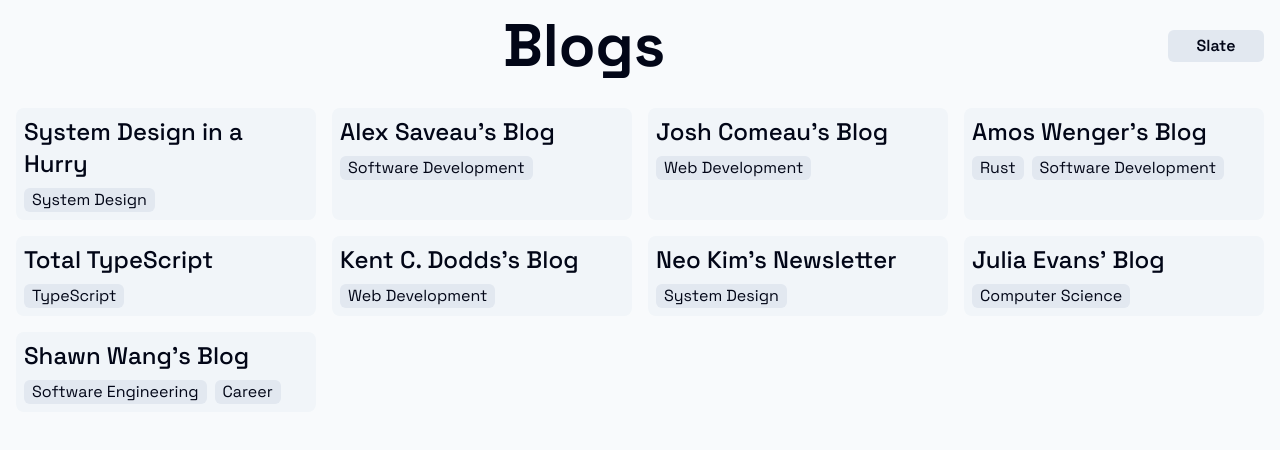
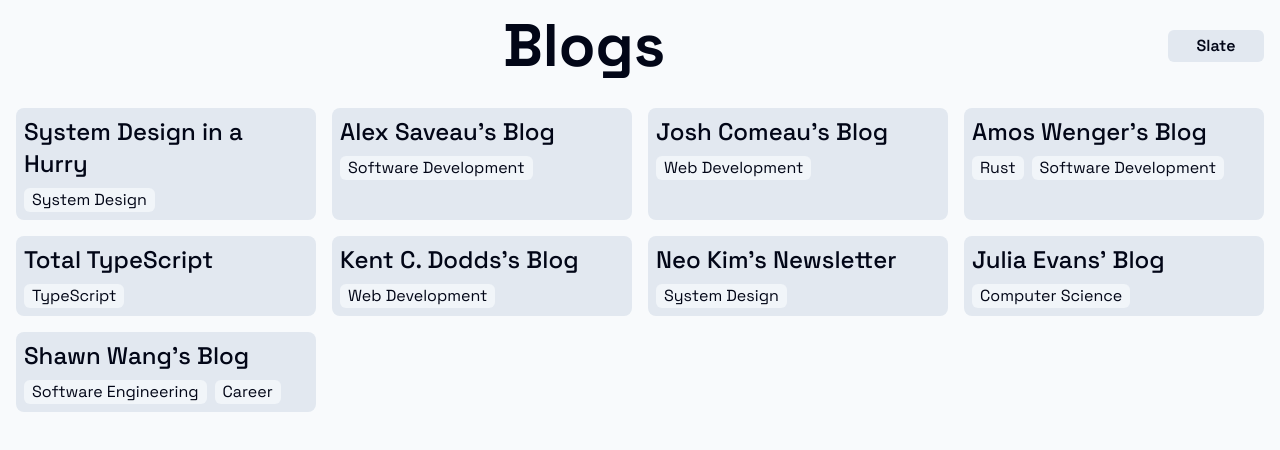
Before and after one commit to nobleknightt/blogs, a Svelte app: page / in a window 1280 px wide. Shown: the top 450 px of the page. Built offline with nearby package versions, Linux system fonts and the light colour scheme.

Commit message:
Swapped Card and Tag Color

```diff
--- a/src/App.svelte
+++ b/src/App.svelte
@@ -5,155 +5,155 @@
     {
       name: "Slate",
       backgroundColor: "bg-slate-50",
-      backgroundColor_Card: "bg-slate-100",
-      backgroundColor_Tag: "bg-slate-200",
+      backgroundColor_Tag: "bg-slate-100",
+      backgroundColor_Card: "bg-slate-200",
       textColor: "text-slate-950",
     },
     {
       name: "Gray",
       backgroundColor: "bg-gray-50",
-      backgroundColor_Card: "bg-gray-100",
-      backgroundColor_Tag: "bg-gray-200",
+      backgroundColor_Tag: "bg-gray-100",
+      backgroundColor_Card: "bg-gray-200",
       textColor: "text-gray-950",
     },
     {
       name: "Zinc",
       backgroundColor: "bg-zinc-50",
-      backgroundColor_Card: "bg-zinc-100",
-      backgroundColor_Tag: "bg-zinc-200",
+      backgroundColor_Tag: "bg-zinc-100",
+      backgroundColor_Card: "bg-zinc-200",
       textColor: "text-zinc-950",
     },
     {
       name: "Neutral",
       backgroundColor: "bg-neutral-50",
-      backgroundColor_Card: "bg-neutral-100",
-      backgroundColor_Tag: "bg-neutral-200",
+      backgroundColor_Tag: "bg-neutral-100",
+      backgroundColor_Card: "bg-neutral-200",
       textColor: "text-neutral-950",
     },
     {
       name: "Stone",
       backgroundColor: "bg-stone-50",
-      backgroundColor_Card: "bg-stone-100",
-      backgroundColor_Tag: "bg-stone-200",
+      backgroundColor_Tag: "bg-stone-100",
+      backgroundColor_Card: "bg-stone-200",
       textColor: "text-stone-950",
     },
     {
       name: "Red",
       backgroundColor: "bg-red-50",
-      backgroundColor_Card: "bg-red-100",
-      backgroundColor_Tag: "bg-red-200",
+      backgroundColor_Tag: "bg-red-100",
+      backgroundColor_Card: "bg-red-200",
       textColor: "text-red-950",
     },
     {
       name: "Orange",
       backgroundColor: "bg-orange-50",
-      backgroundColor_Card: "bg-orange-100",
-      backgroundColor_Tag: "bg-orange-200",
+      backgroundColor_Tag: "bg-orange-100",
+      backgroundColor_Card: "bg-orange-200",
       textColor: "text-orange-950",
     },
     {
       name: "Amber",
       backgroundColor: "bg-amber-50",
-      backgroundColor_Card: "bg-amber-100",
-      backgroundColor_Tag: "bg-amber-200",
+      backgroundColor_Tag: "bg-amber-100",
+      backgroundColor_Card: "bg-amber-200",
       textColor: "text-amber-950",
     },
     {
       name: "Yellow",
       backgroundColor: "bg-yellow-50",
-      backgroundColor_Card: "bg-yellow-100",
-      backgroundColor_Tag: "bg-yellow-200",
+      backgroundColor_Tag: "bg-yellow-100",
+      backgroundColor_Card: "bg-yellow-200",
       textColor: "text-yellow-950",
     },
     {
       name: "Lime",
       backgroundColor: "bg-lime-50",
-      backgroundColor_Card: "bg-lime-100",
-      backgroundColor_Tag: "bg-lime-200",
+      backgroundColor_Tag: "bg-lime-100",
+      backgroundColor_Card: "bg-lime-200",
       textColor: "text-lime-950",
     },
     {
       name: "Green",
       backgroundColor: "bg-green-50",
-      backgroundColor_Card: "bg-green-100",
-      backgroundColor_Tag: "bg-green-200",
+      backgroundColor_Tag: "bg-green-100",
+      backgroundColor_Card: "bg-green-200",
       textColor: "text-green-950",
     },
     {
       name: "Emerald",
       backgroundColor: "bg-emerald-50",
-      backgroundColor_Card: "bg-emerald-100",
-      backgroundColor_Tag: "bg-emerald-200",
+      backgroundColor_Tag: "bg-emerald-100",
+      backgroundColor_Card: "bg-emerald-200",
       textColor: "text-emerald-950",
     },
     {
       name: "Teal",
       backgroundColor: "bg-teal-50",
-      backgroundColor_Card: "bg-teal-100",
-      backgroundColor_Tag: "bg-teal-200",
+      backgroundColor_Tag: "bg-teal-100",
+      backgroundColor_Card: "bg-teal-200",
       textColor: "text-teal-950",
     },
     {
       name: "Cyan",
       backgroundColor: "bg-cyan-50",
-      backgroundColor_Card: "bg-cyan-100",
-      backgroundColor_Tag: "bg-cyan-200",
+      backgroundColor_Tag: "bg-cyan-100",
+      backgroundColor_Card: "bg-cyan-200",
       textColor: "text-cyan-950",
     },
     {
       name: "Sky",
       backgroundColor: "bg-sky-50",
-      backgroundColor_Card: "bg-sky-100",
-      backgroundColor_Tag: "bg-sky-200",
+      backgroundColor_Tag: "bg-sky-100",
+      backgroundColor_Card: "bg-sky-200",
       textColor: "text-sky-950",
     },
     {
       name: "Blue",
       backgroundColor: "bg-blue-50",
-      backgroundColor_Card: "bg-blue-100",
-      backgroundColor_Tag: "bg-blue-200",
+      backgroundColor_Tag: "bg-blue-100",
+      backgroundColor_Card: "bg-blue-200",
       textColor: "text-blue-950",
     },
     {
       name: "Indigo",
       backgroundColor: "bg-indigo-50",
-      backgroundColor_Card: "bg-indigo-100",
-      backgroundColor_Tag: "bg-indigo-200",
+      backgroundColor_Tag: "bg-indigo-100",
+      backgroundColor_Card: "bg-indigo-200",
       textColor: "text-indigo-950",
     },
     {
       name: "Violet",
       backgroundColor: "bg-violet-50",
-      backgroundColor_Card: "bg-violet-100",
-      backgroundColor_Tag: "bg-violet-200",
+      backgroundColor_Tag: "bg-violet-100",
+      backgroundColor_Card: "bg-violet-200",
       textColor: "text-violet-950",
     },
     {
       name: "Purple",
       backgroundColor: "bg-purple-50",
-      backgroundColor_Card: "bg-purple-100",
-      backgroundColor_Tag: "bg-purple-200",
+      backgroundColor_Tag: "bg-purple-100",
+      backgroundColor_Card: "bg-purple-200",
       textColor: "text-purple-950",
     },
     {
       name: "Fuchsia",
       backgroundColor: "bg-fuchsia-50",
-      backgroundColor_Card: "bg-fuchsia-100",
-      backgroundColor_Tag: "bg-fuchsia-200",
+      backgroundColor_Tag: "bg-fuchsia-100",
+      backgroundColor_Card: "bg-fuchsia-200",
       textColor: "text-fuchsia-950",
     },
     {
       name: "Pink",
       backgroundColor: "bg-pink-50",
-      backgroundColor_Card: "bg-pink-100",
-      backgroundColor_Tag: "bg-pink-200",
+      backgroundColor_Tag: "bg-pink-100",
+      backgroundColor_Card: "bg-pink-200",
       textColor: "text-pink-950",
     },
     {
       name: "Rose",
       backgroundColor: "bg-rose-50",
-      backgroundColor_Card: "bg-rose-100",
-      backgroundColor_Tag: "bg-rose-200",
+      backgroundColor_Tag: "bg-rose-100",
+      backgroundColor_Card: "bg-rose-200",
       textColor: "text-rose-950",
     },
   ];
@@ -172,7 +172,7 @@
   <div class="flex gap-4 justify-between w-full">
     <h1 class="flex-1 text-6xl font-bold w-full text-center">Blogs</h1>
     <button
-      class="cursor-pointer {theme.backgroundColor_Tag} w-24 font-semibold py-1 m-auto rounded-md"
+      class="cursor-pointer {theme.backgroundColor_Card} w-24 font-semibold py-1 m-auto rounded-md"
       on:click={changeTheme}>{theme.name}</button
     >
   </div>
```
